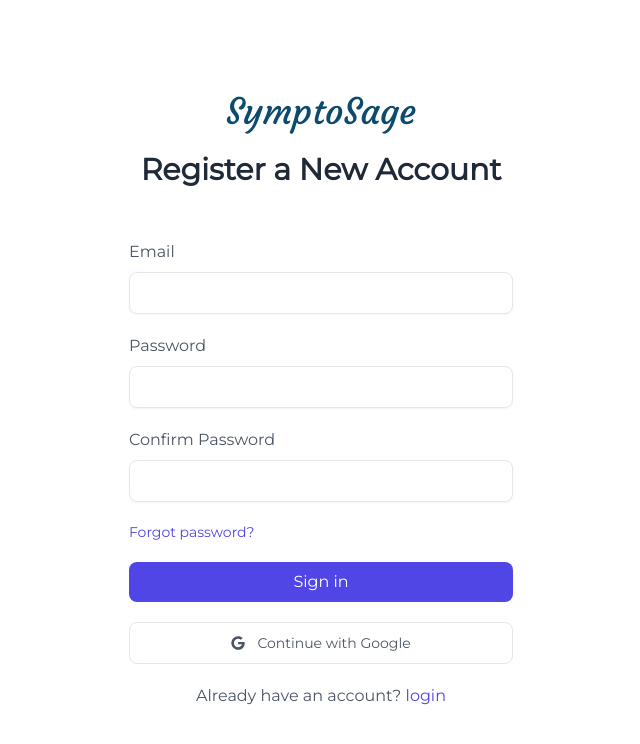
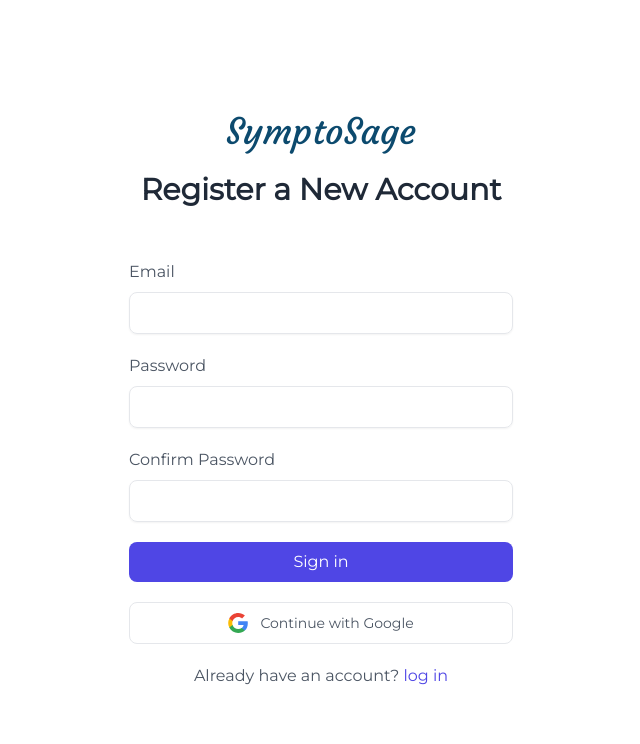
Before and after one commit to EdoriAtiri/Sympto, a React (Vite) app: page /register in a window 1280 px wide. Shown: the top 744 px of the page, without its empty margins (319-959 px from the left). Built offline with nearby package versions, Linux system fonts and the light colour scheme.

Commit message:
Add login ui

```diff
--- a/src/pages/Login.jsx
+++ b/src/pages/Login.jsx
@@ -1,7 +1,125 @@
-import React from "react";
+import { useState } from "react";
+import Logo from "../components/Logo";
+import { Link } from "react-router-dom";
 
 const Login = () => {
-  return <div>Login</div>;
+  const [formInput, setFormInput] = useState({
+    email: "",
+    password: "",
+  });
+
+  const { email, password } = formInput;
+
+  const onChange = (e) => {
+    setFormInput((prev) => ({
+      ...prev,
+      [e.target.name]: e.target.value,
+    }));
+  };
+
+  const onSubmit = (e) => {
+    e.preventDefault();
+
+    console.log(formInput);
+  };
+
+  return (
+    <div>
+      <main className="flex h-screen w-full flex-col items-center justify-center px-4">
+        <div className="w-full max-w-sm space-y-5 text-gray-600">
+          <div className="pb-8 text-center">
+            <Logo />
+            <div className="mt-5">
+              <h3 className="text-2xl font-bold text-gray-800 sm:text-3xl">
+                Log in to your account
+              </h3>
+            </div>
+          </div>
+
+          <form onSubmit={onSubmit} className="space-y-5">
+            <div>
+              <label className="font-medium">Email</label>
+              <input
+                onChange={onChange}
+                type="email"
+                id="email"
+                name="email"
+                value={email}
+                required
+                className="mt-2 w-full rounded-lg border bg-transparent px-3 py-2 text-gray-500 shadow-sm outline-none focus:border-indigo-600"
+              />
+            </div>
+            <div>
+              <label className="font-medium">Password</label>
+              <input
+                onChange={onChange}
+                type="password"
+                id="password"
+                name="password"
+                value={password}
+                required
+                className="mt-2 w-full rounded-lg border bg-transparent px-3 py-2 text-gray-500 shadow-sm outline-none focus:border-indigo-600"
+              />
+            </div>
+
+            <div className="flex items-center justify-between text-sm">
+              <a
+                href="javascript:void(0)"
+                className="text-center text-indigo-600 hover:text-indigo-500"
+              >
+                Forgot password?
+              </a>
+            </div>
+            <button className="w-full rounded-lg bg-indigo-600 px-4 py-2 font-medium text-white duration-150 hover:bg-indigo-500 active:bg-indigo-600">
+              Sign in
+            </button>
+          </form>
+          <button className="flex w-full items-center justify-center gap-x-3 rounded-lg border py-2.5 text-sm font-medium duration-150 hover:bg-gray-50 active:bg-gray-100">
+            <svg
+              className="h-5 w-5"
+              viewBox="0 0 48 48"
+              fill="none"
+              xmlns="http://www.w3.org/2000/svg"
+            >
+              <g clipPath="url(#clip0_17_40)">
+                <path
+                  d="M47.532 24.5528C47.532 22.9214 47.3997 21.2811 47.1175 19.6761H24.48V28.9181H37.4434C36.9055 31.8988 35.177 34.5356 32.6461 36.2111V42.2078H40.3801C44.9217 38.0278 47.532 31.8547 47.532 24.5528Z"
+                  fill="#4285F4"
+                />
+                <path
+                  d="M24.48 48.0016C30.9529 48.0016 36.4116 45.8764 40.3888 42.2078L32.6549 36.2111C30.5031 37.675 27.7252 38.5039 24.4888 38.5039C18.2275 38.5039 12.9187 34.2798 11.0139 28.6006H3.03296V34.7825C7.10718 42.8868 15.4056 48.0016 24.48 48.0016Z"
+                  fill="#34A853"
+                />
+                <path
+                  d="M11.0051 28.6006C9.99973 25.6199 9.99973 22.3922 11.0051 19.4115V13.2296H3.03298C-0.371021 20.0112 -0.371021 28.0009 3.03298 34.7825L11.0051 28.6006Z"
+                  fill="#FBBC04"
+                />
+                <path
+                  d="M24.48 9.49932C27.9016 9.44641 31.2086 10.7339 33.6866 13.0973L40.5387 6.24523C36.2 2.17101 30.4414 -0.068932 24.48 0.00161733C15.4055 0.00161733 7.10718 5.11644 3.03296 13.2296L11.005 19.4115C12.901 13.7235 18.2187 9.49932 24.48 9.49932Z"
+                  fill="#EA4335"
+                />
+              </g>
+              <defs>
+                <clipPath id="clip0_17_40">
+                  <rect width="48" height="48" fill="white" />
+                </clipPath>
+              </defs>
+            </svg>{" "}
+            Continue with Google
+          </button>
+          <p className="text-center">
+            Don&apos;t have an account?{" "}
+            <Link
+              to="/login"
+              className="font-medium text-indigo-600 hover:text-indigo-500"
+            >
+              sign up{" "}
+            </Link>
+          </p>
+        </div>
+      </main>
+    </div>
+  );
 };
 
 export default Login;
--- a/src/pages/Register.jsx
+++ b/src/pages/Register.jsx
@@ -1,5 +1,4 @@
 import { useState } from "react";
-import { FaGoogle } from "react-icons/fa";
 import Logo from "../components/Logo";
 import { Link } from "react-router-dom";
 
@@ -79,20 +78,42 @@
                 className="mt-2 w-full rounded-lg border bg-transparent px-3 py-2 text-gray-500 shadow-sm outline-none focus:border-indigo-600"
               />
             </div>
-            <div className="flex items-center justify-between text-sm">
-              <a
-                href="javascript:void(0)"
-                className="text-center text-indigo-600 hover:text-indigo-500"
-              >
-                Forgot password?
-              </a>
-            </div>
+
             <button className="w-full rounded-lg bg-indigo-600 px-4 py-2 font-medium text-white duration-150 hover:bg-indigo-500 active:bg-indigo-600">
               Sign in
             </button>
           </form>
           <button className="flex w-full items-center justify-center gap-x-3 rounded-lg border py-2.5 text-sm font-medium duration-150 hover:bg-gray-50 active:bg-gray-100">
-            <FaGoogle />
+            <svg
+              className="h-5 w-5"
+              viewBox="0 0 48 48"
+              fill="none"
+              xmlns="http://www.w3.org/2000/svg"
+            >
+              <g clipPath="url(#clip0_17_40)">
+                <path
+                  d="M47.532 24.5528C47.532 22.9214 47.3997 21.2811 47.1175 19.6761H24.48V28.9181H37.4434C36.9055 31.8988 35.177 34.5356 32.6461 36.2111V42.2078H40.3801C44.9217 38.0278 47.532 31.8547 47.532 24.5528Z"
+                  fill="#4285F4"
+                />
+                <path
+                  d="M24.48 48.0016C30.9529 48.0016 36.4116 45.8764 40.3888 42.2078L32.6549 36.2111C30.5031 37.675 27.7252 38.5039 24.4888 38.5039C18.2275 38.5039 12.9187 34.2798 11.0139 28.6006H3.03296V34.7825C7.10718 42.8868 15.4056 48.0016 24.48 48.0016Z"
+                  fill="#34A853"
+                />
+                <path
+                  d="M11.0051 28.6006C9.99973 25.6199 9.99973 22.3922 11.0051 19.4115V13.2296H3.03298C-0.371021 20.0112 -0.371021 28.0009 3.03298 34.7825L11.0051 28.6006Z"
+                  fill="#FBBC04"
+                />
+                <path
+                  d="M24.48 9.49932C27.9016 9.44641 31.2086 10.7339 33.6866 13.0973L40.5387 6.24523C36.2 2.17101 30.4414 -0.068932 24.48 0.00161733C15.4055 0.00161733 7.10718 5.11644 3.03296 13.2296L11.005 19.4115C12.901 13.7235 18.2187 9.49932 24.48 9.49932Z"
+                  fill="#EA4335"
+                />
+              </g>
+              <defs>
+                <clipPath id="clip0_17_40">
+                  <rect width="48" height="48" fill="white" />
+                </clipPath>
+              </defs>
+            </svg>{" "}
             Continue with Google
           </button>
           <p className="text-center">
@@ -101,7 +122,7 @@
               to="/login"
               className="font-medium text-indigo-600 hover:text-indigo-500"
             >
-              login{" "}
+              log in{" "}
             </Link>
           </p>
         </div>
```
